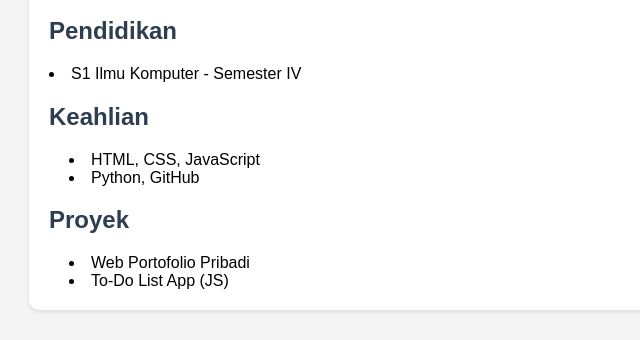
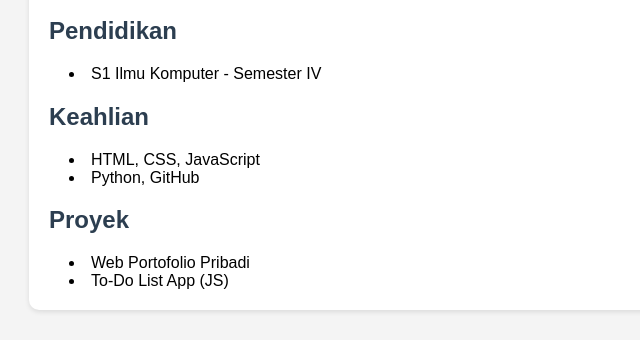
Before and after one commit to sillvertjie/web-cv, a plain HTML site: page index.html in a window 1280 px wide. Shown: the part 175-515 px from the top of the page, 291-931 px from the left. Drawn offline with Linux system fonts and the light colour scheme.

Commit message:
Update index.html

```diff
--- a/index.html
+++ b/index.html
@@ -34,7 +34,7 @@
     <p>No. HP: 0856-9516-3916</p>
 
     <h2>Pendidikan</h2>
-    <selection>
+    <section>
       <li>S1 Ilmu Komputer - Semester IV</li>
     </section>
 
```
